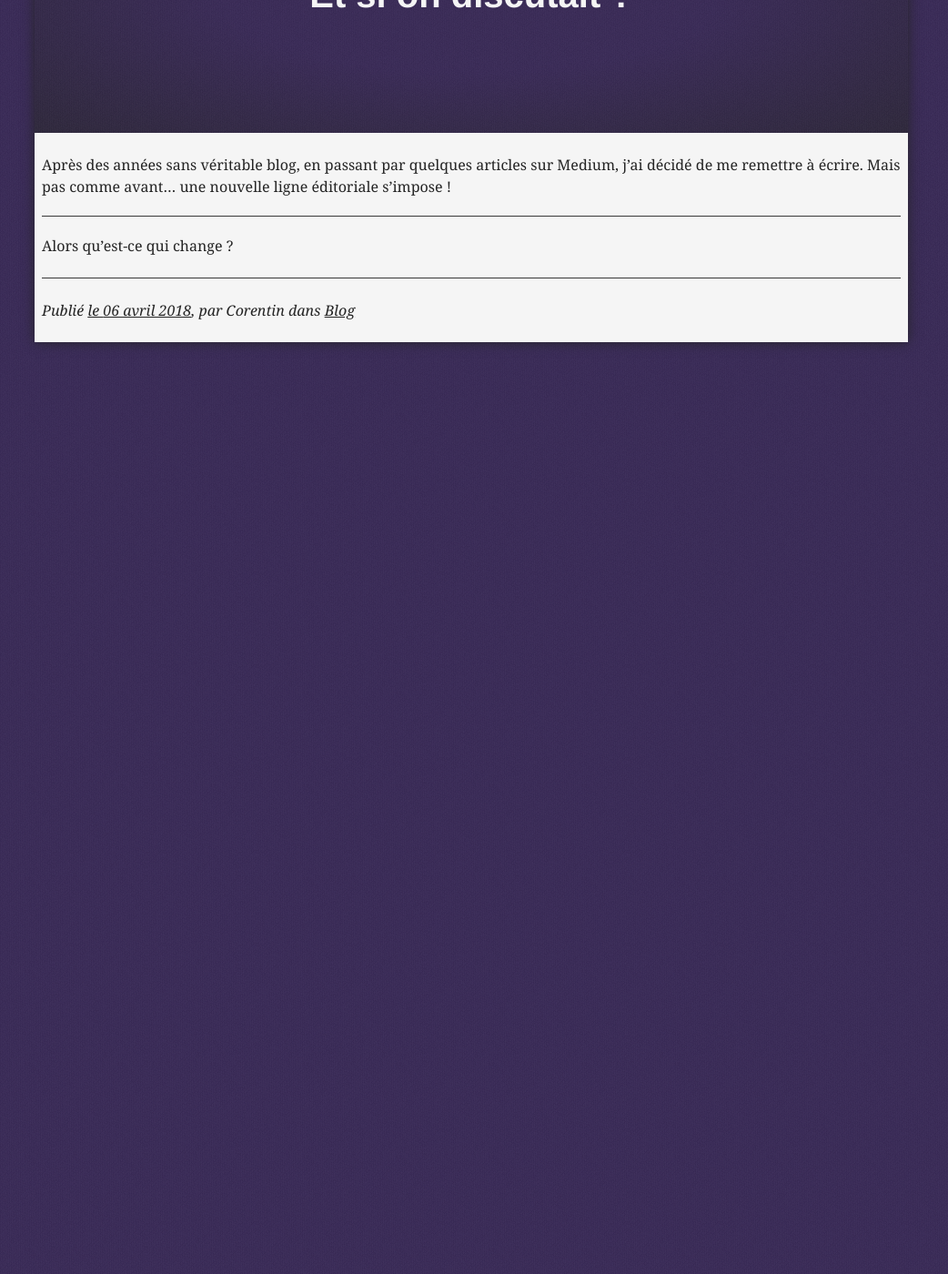
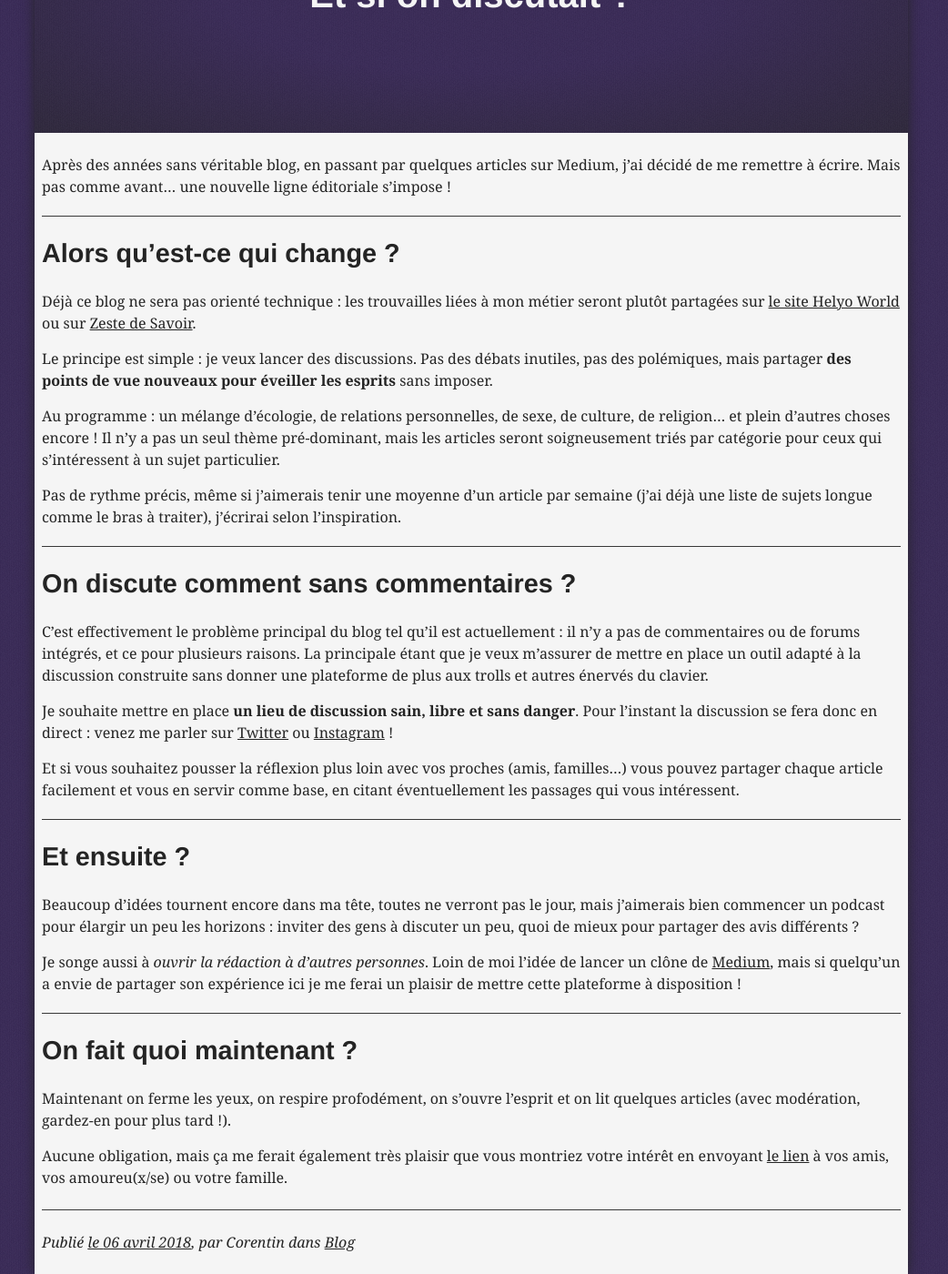
Before and after one commit to viki53/Blog, a Jekyll site: the page built from _posts/2018-04-06-et-si-on-discutait.md, in a window 1280 px wide and 1400 px high, scrolled down 183 px. Shown: the whole window at 91% size, without its empty margins (122-1164 px from the left). Built offline with Jekyll 4.4.1, drawn with Linux system fonts in a browser that asks for light colours; before the commit the page ends 900 px from its top, so only the background shows below that.

Commit message:
First post / first version

```diff
--- a/_posts/2018-04-06-et-si-on-discutait.md
+++ b/_posts/2018-04-06-et-si-on-discutait.md
@@ -9,4 +9,38 @@ Après des années sans véritable blog, en passant par quelques articles sur Me
 
 ---
 
-Alors qu'est-ce qui change ?
+## Alors qu'est-ce qui change ?
+
+Déjà ce blog ne sera pas orienté technique : les trouvailles liées à mon métier seront plutôt partagées sur [le site Helyo World](https://helyo.world/) ou sur [Zeste de Savoir](https://zestedesavoir.com/).
+
+Le principe est simple : je veux lancer des discussions. Pas des débats inutiles, pas des polémiques, mais partager **des points de vue nouveaux pour éveiller les esprits** sans imposer.
+
+Au programme : un mélange d'écologie, de relations personnelles, de sexe, de culture, de religion… et plein d'autres choses encore ! Il n'y a pas un seul thème pré-dominant, mais les articles seront soigneusement triés par catégorie pour ceux qui s'intéressent à un sujet particulier.
+
+Pas de rythme précis, même si j'aimerais tenir une moyenne d'un article par semaine (j'ai déjà une liste de sujets longue comme le bras à traiter), j'écrirai selon l'inspiration.
+
+---
+
+## On discute comment sans commentaires ?
+
+C'est effectivement le problème principal du blog tel qu'il est actuellement : il n'y a pas de commentaires ou de forums intégrés, et ce pour plusieurs raisons. La principale étant que je veux m'assurer de mettre en place un outil adapté à la discussion construite sans donner une plateforme de plus aux trolls et autres énervés du clavier.
+
+Je souhaite mettre en place **un lieu de discussion sain, libre et sans danger**. Pour l'instant la discussion se fera donc en direct : venez me parler sur [Twitter](https://twitter.com/viki53) ou [Instagram](https://www.instagram.com/thisislifefr/) !
+
+Et si vous souhaitez pousser la réflexion plus loin avec vos proches (amis, familles…) vous pouvez partager chaque article facilement et vous en servir comme base, en citant éventuellement les passages qui vous intéressent.
+
+---
+
+## Et ensuite ?
+
+Beaucoup d'idées tournent encore dans ma tête, toutes ne verront pas le jour, mais j'aimerais bien commencer un podcast pour élargir un peu les horizons : inviter des gens à discuter un peu, quoi de mieux pour partager des avis différents ?
+
+Je songe aussi à *ouvrir la rédaction à d'autres personnes*. Loin de moi l'idée de lancer un clône de [Medium](https://medium.com/), mais si quelqu'un a envie de partager son expérience ici je me ferai un plaisir de mettre cette plateforme à disposition !
+
+---
+
+## On fait quoi maintenant ?
+
+Maintenant on ferme les yeux, on respire profodément, on s'ouvre l'esprit et on lit quelques articles (avec modération, gardez-en pour plus tard !).
+
+Aucune obligation, mais ça me ferait également très plaisir que vous montriez votre intérêt en envoyant [le lien](https://blog.corentin-hatte.eu/) à vos amis, vos amoureu(x/se) ou votre famille.
```
